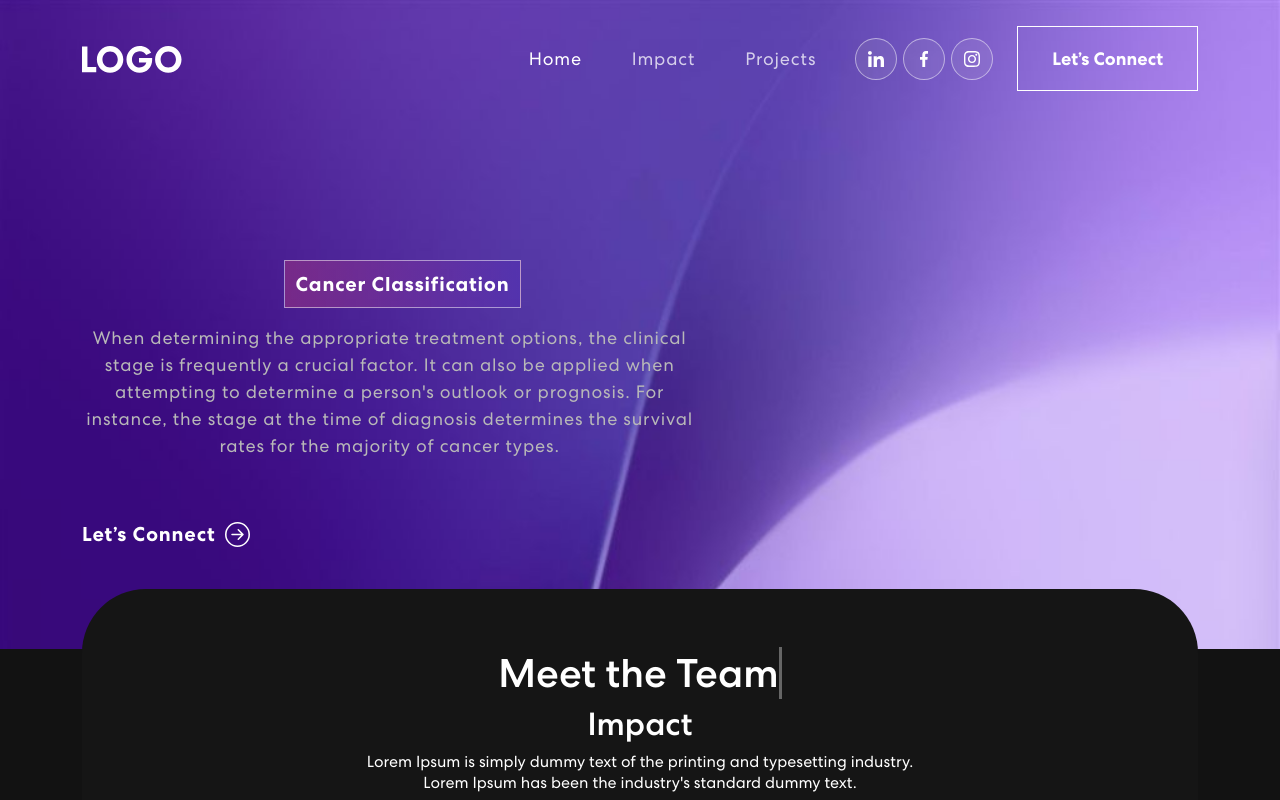
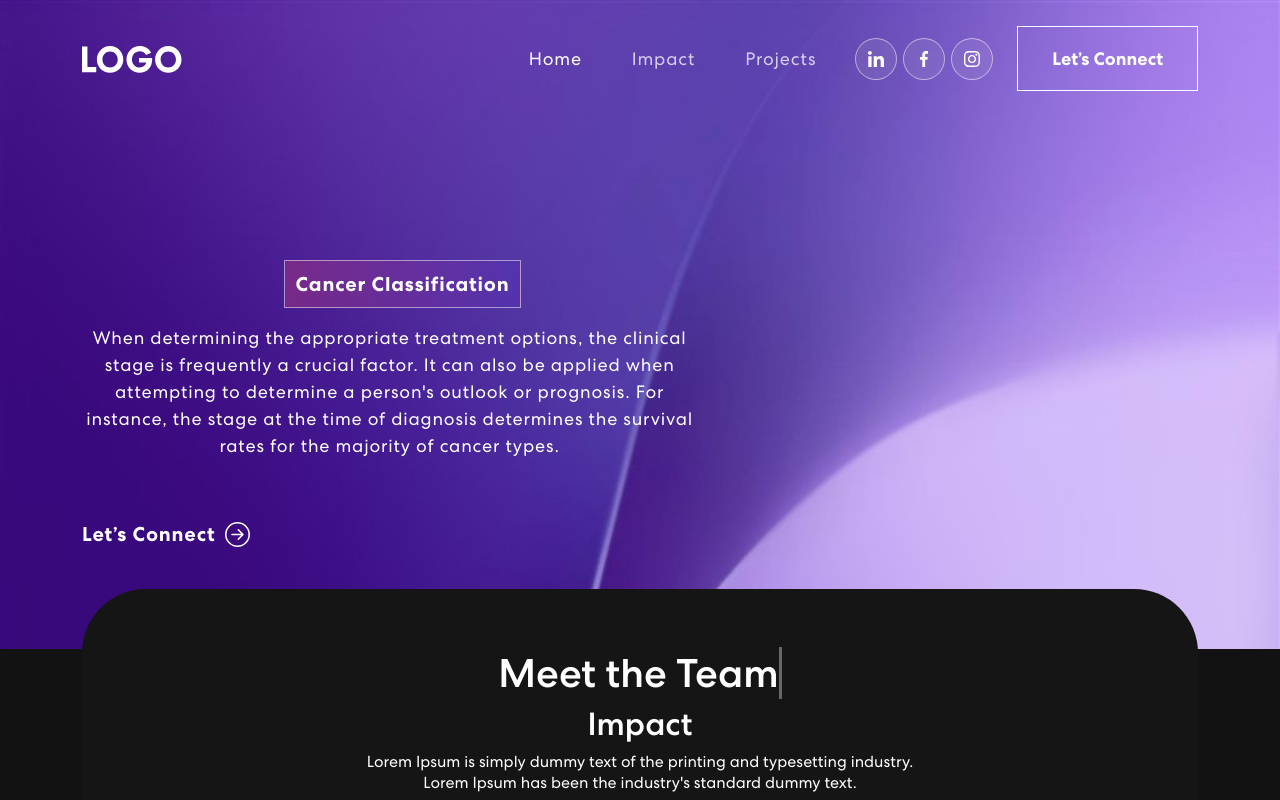
Before and after one commit to josh1205/lung-cancer-classification-system, a React (Create React App) app in the folder client/: page / in a window 1280 px wide. Shown: the top 800 px of the page. Built offline with nearby package versions, Linux system fonts and the light colour scheme.

Commit message:
Update App.css
updated App.css banner text color from grey to white

```diff
--- a/client/src/App.css
+++ b/client/src/App.css
@@ -260,7 +260,7 @@ nav.navbar .navbar-toggler[aria-expanded="true"] .navbar-toggler-icon {
   display: block;
 }
 .banner p {
-  color: #B8B8B8;
+  color: white;
   font-size: 18px;
   letter-spacing: 0.8px;
   line-height: 1.5em;
```
